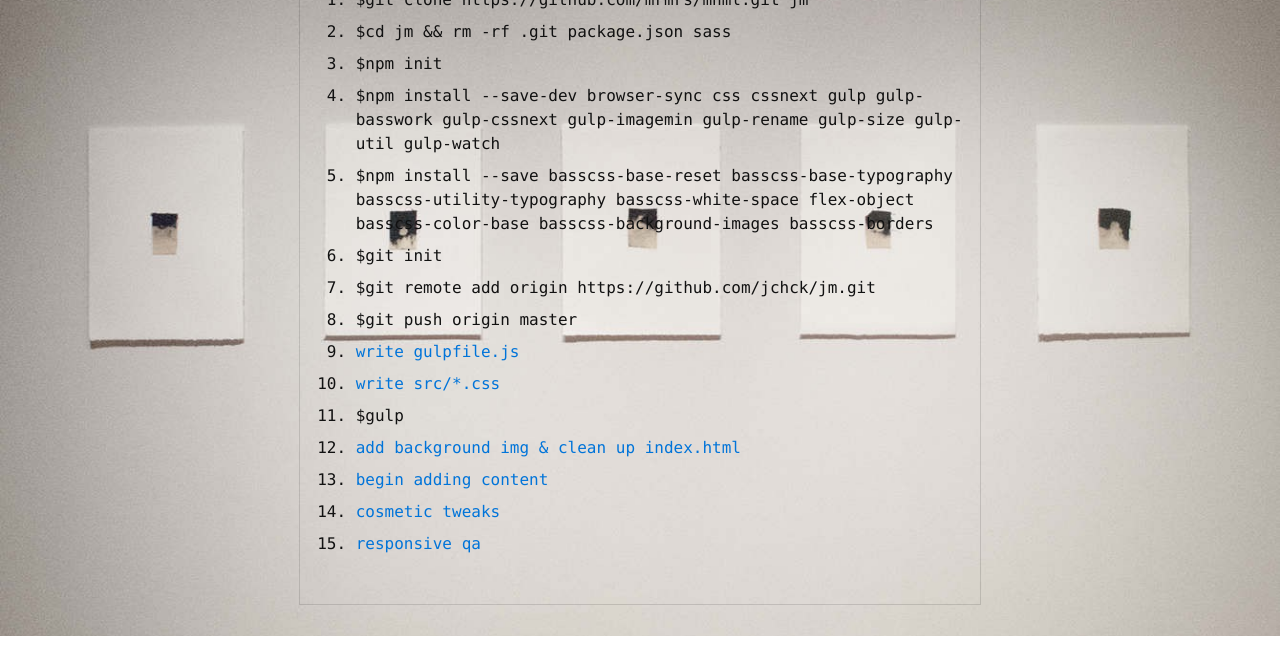
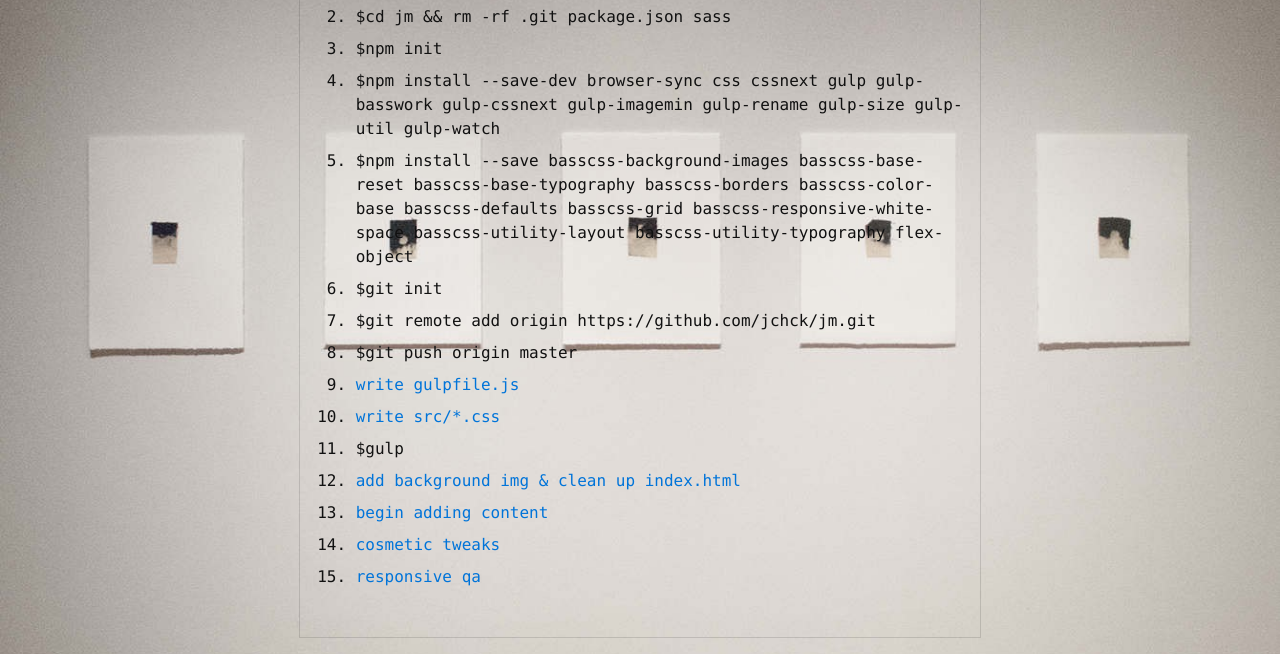
Before and after one commit to jchck/jm, a website: page index.html in a window 1280 px wide. Shown: the part 164-818 px from the top of the page. Drawn offline with Linux system fonts and the light colour scheme.

Commit message:
order of included npm's

```diff
--- a/index.html
+++ b/index.html
@@ -23,7 +23,7 @@
             <li>$cd jm && rm -rf .git package.json sass</li>
             <li>$npm init</li>
             <li>$npm install --save-dev browser-sync css cssnext gulp gulp-basswork gulp-cssnext gulp-imagemin gulp-rename gulp-size gulp-util gulp-watch</li>
-            <li>$npm install --save basscss-base-reset basscss-base-typography basscss-utility-typography basscss-white-space flex-object basscss-color-base basscss-background-images basscss-borders</li>
+            <li>$npm install --save basscss-background-images basscss-base-reset basscss-base-typography basscss-borders basscss-color-base basscss-defaults basscss-grid basscss-responsive-white-space basscss-utility-layout basscss-utility-typography flex-object</li>
             <li>$git init</li>
             <li>$git remote add origin https://github.com/jchck/jm.git</li>
             <li>$git push origin master</li>
```
